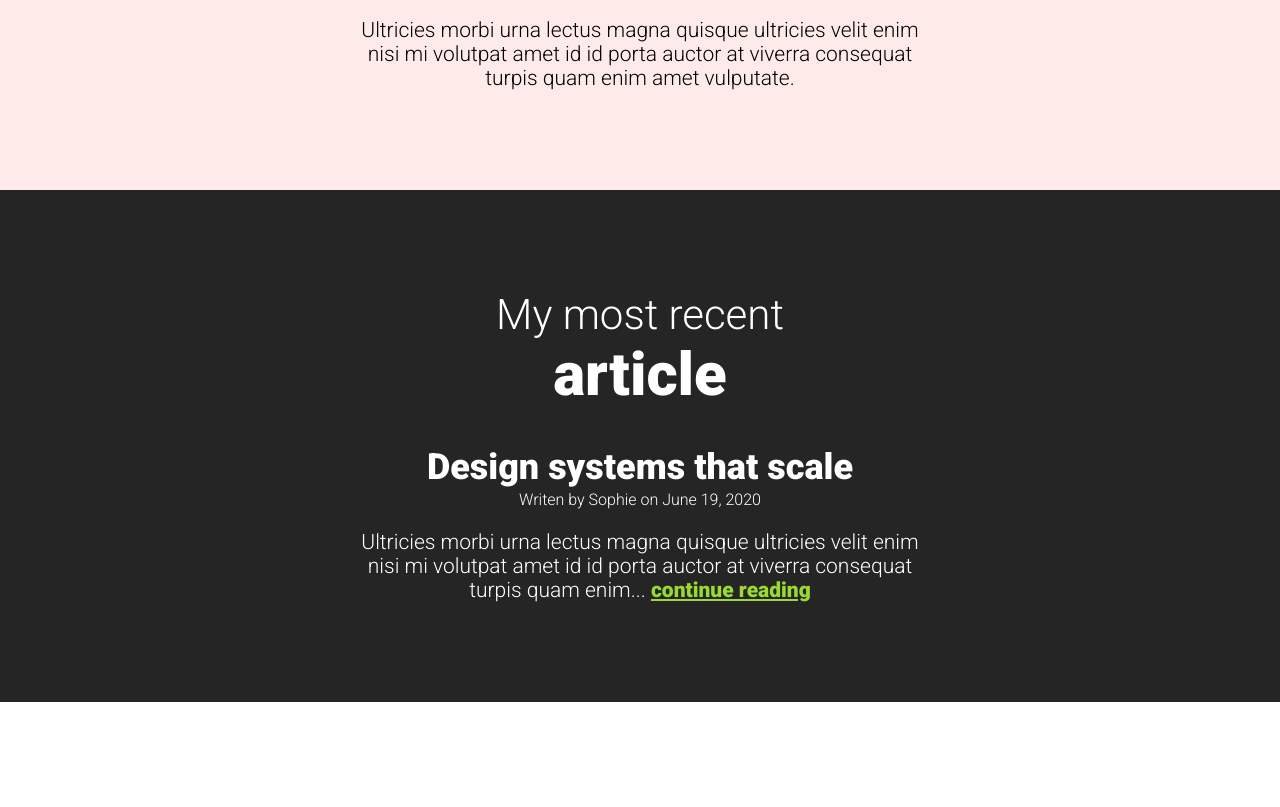
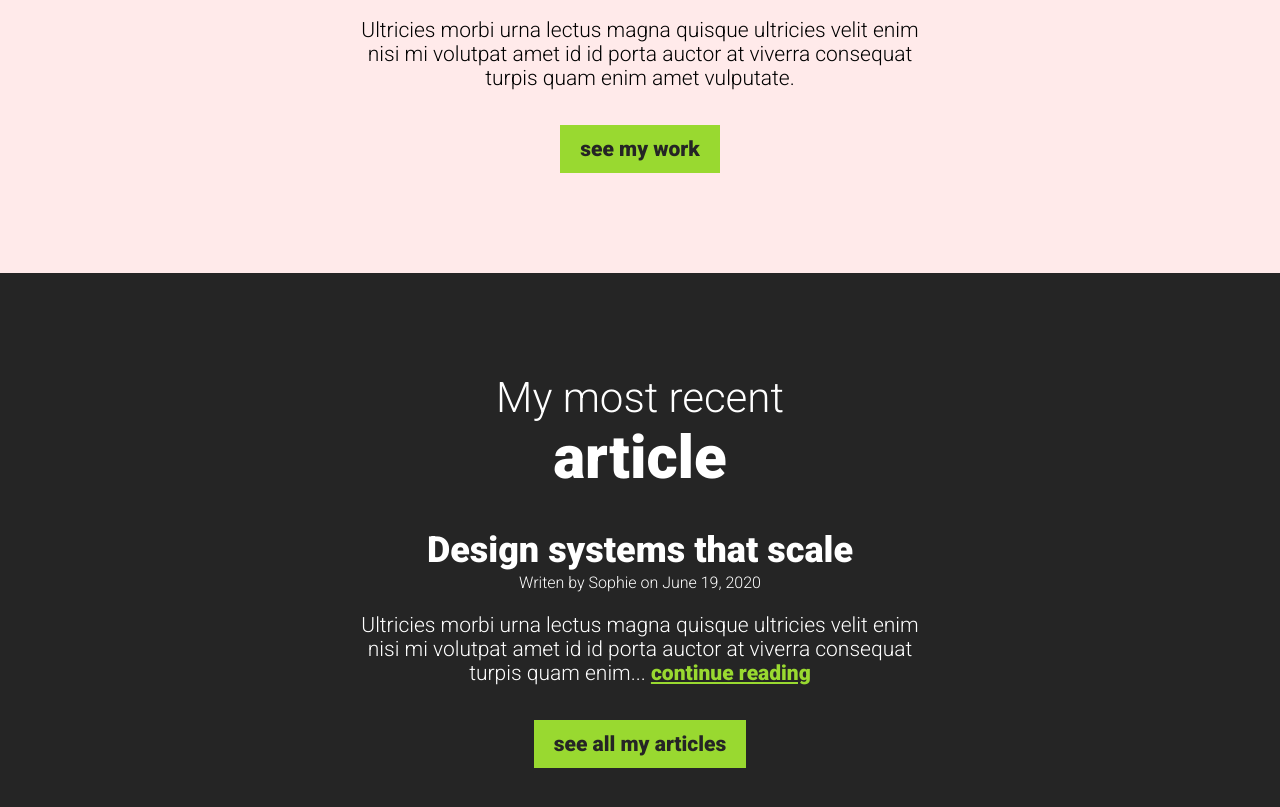
Before and after one commit to mohamedelgallad-510/Portfolio, a website built with Vite: page index.html in a window 1280 px wide. Shown: the part 802-1609 px from the top of the page. Before the commit the page ends 1504 px from the top, so only its background shows below. Built offline with nearby package versions, Linux system fonts and the light colour scheme.

Commit message:
Added 2 buttons

```diff
--- a/index.html
+++ b/index.html
@@ -16,6 +16,7 @@
             <div class="container">
                 <h2>I am a <span class="bold-text">graphic designer</span></h2>
                 <p>Ultricies morbi urna lectus magna quisque ultricies velit enim nisi mi volutpat amet id id porta auctor at viverra consequat turpis quam enim amet vulputate.</p>
+                <a href="#" class="link-btn">see my work</a>
             </div>
         </div>
         <div class="container-bottom dark-mode">
@@ -25,6 +26,7 @@
                     <h3>Design systems that scale</h3>
                     <p class="small-text">Writen by Sophie on June 19, 2020</p>
                     <p>Ultricies morbi urna lectus magna quisque ultricies velit enim nisi mi volutpat amet id id porta auctor at viverra consequat turpis quam enim... <a href="#">continue reading</a></p>
+                    <a href="#" class="link-btn">see all my articles</a>
                 </article>
             </div>
         </div>
--- a/styles.css
+++ b/styles.css
@@ -86,3 +86,19 @@ img {
     background-color: #252525;
     color: #FFF;
 }
+
+.link-btn {
+    text-decoration: none;
+    padding: 12px 20px;
+    background-color: #99D930;
+    color: #252525;
+    display: inline-block;
+    margin-top: 35px;
+    margin-bottom: 0px;
+}
+
+.link-btn:hover,
+.link-btn:focus {
+    color: #fff;
+    background-color: #252525;
+}
```
